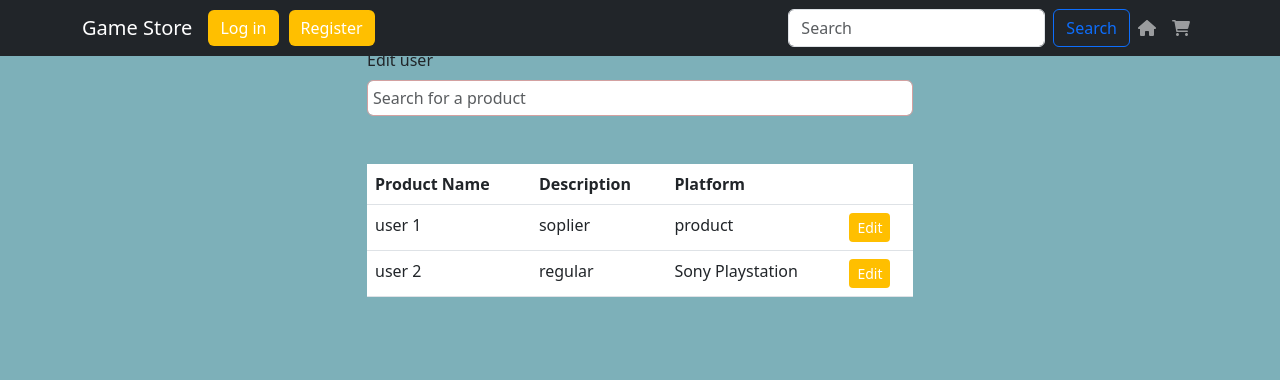
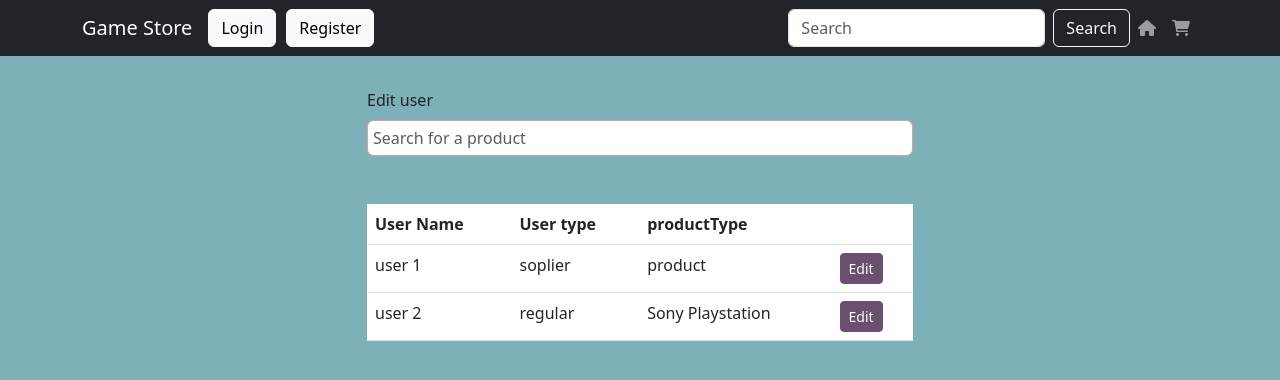
Before and after one commit to Wahalez/dddm, a website: page frontend/view/adminUser.html in a window 1280 px wide. Drawn offline with nearby package versions, Linux system fonts and the light colour scheme.

Commit message:
admin +primary css

```diff
--- a/frontend/controller/admin.js
+++ b/frontend/controller/admin.js
@@ -4,12 +4,12 @@ $(document).ready(function () {
       // Sample data for demonstration
       const products = [
         {
-          type: "user 1",
+          userName: "user 1",
           userType: "soplier",
           productType: "product",
         },
         {
-          type: "user 2",
+          userName: "user 2",
           userType: "regular",
           productType: "Sony Playstation",
         },
@@ -25,7 +25,7 @@ $(document).ready(function () {
         const row = $("<tr></tr>");
 
         // Add table cells for each product property
-        row.append(`<td>${product.type}</td>`);
+        row.append(`<td>${product.userName}</td>`);
         row.append(`<td>${product.userType}</td>`);
         row.append(`<td>${product.productType}</td>`);
 
@@ -35,7 +35,7 @@ $(document).ready(function () {
           .addClass("btn btn-primary btn-sm")
           .click(function () {
             // Handle the edit button click event here
-            console.log(`Edit button clicked for ${product.name}`);
+            console.log(`Edit button clicked for ${product.userName}`);
 
             // Create the modal popup
             const modal = $("<div></div>")
@@ -72,7 +72,7 @@ $(document).ready(function () {
             const modalTitle = $("<h5></h5>")
               .addClass("modal-title")
               .attr("id", "editModalLabel")
-              .text(`Edit Product: ${product.name}`)
+              .text(`Edit Product: ${product.userName}`)
               .appendTo(modalHeader);
 
             // Create the modal body
@@ -119,13 +119,10 @@ $(document).ready(function () {
             // Handle the save button click event
             saveButton.click(function () {
               // Get the updated values from the form
-              const updatedProduct = {
-                name: $("#editProductName").val(),
-                description: $("#editDescription").val(),
-                price: parseFloat($("#editPrice").val()),
-                stock: parseInt($("#editStock").val()),
-                category: $("#editCategory").val(),
-                platform: $("#editPlatform").val(),
+              const updatedUusr = {
+                userName: $("#editProductName").val(),
+                userType: $("#editDescription").val(),
+                productType: parseInt($("#editStock").val()),
               };
 
               // Perform any necessary update operations with the updated product data
@@ -148,7 +145,6 @@ $(document).ready(function () {
         $("#productTableBody").append(row);
       }
     }
-
     // Call the function to populate the product table
     populateProductTable();
   });
--- a/frontend/controller/index.js
+++ b/frontend/controller/index.js
@@ -51,8 +51,6 @@ function refreshPage() {
 // console.log(searchnameValue);
 
 
-
-
 //dan
 function uploadImage(event) {
   event.preventDefault();
--- /dev/null
+++ b/frontend/css/admin.css
@@ -0,0 +1,23 @@
+.btn-outline-primary {
+    --bs-btn-color: #ffbf00 !important;
+    --bs-btn-border-color: #ffbf00 !important;
+    --bs-btn-hover-color: #ffffff !important;
+    --bs-btn-hover-bg: ##ffbf00 !important;
+    --bs-btn-hover-border-color: #ffbf00 !important;
+    --bs-btn-focus-shadow-rgb: 13,110,253;
+    --bs-btn-active-color: #ffffff !important;
+    --bs-btn-active-bg: #ffbf00 !important;
+    --bs-btn-active-border-color: #ffbf00 !important;
+    --bs-btn-active-shadow: inset 0 3px 5px rgb(255, 255, 255);
+    --bs-btn-disabled-color: #ffbf00 !important;
+    --bs-btn-disabled-bg: transparent;
+    --bs-btn-disabled-border-color: #ffbf00 !important;
+    --bs-gradient: none;
+}
+.header {
+  margin-bottom: 20px;
+}
+
+#EditUser {
+  margin-top: 40px;
+}
--- a/frontend/css/index.css
+++ b/frontend/css/index.css
@@ -65,13 +65,18 @@ input[type="email"] {
   margin-top: 30px;
 }
 .btn-primary {
-  --bs-btn-bg: #ffbf00 !important;
-  --bs-btn-border-color: #ffbf00 important;
-  --bs-btn-hover-bg: #ffbf00 important;
-  --bs-btn-hover-border-color: #ffbf00 important;
-  --bs-btn-active-bg: #ffbf00 important;
-  --bs-btn-active-border-color: #ffbf00 important;
-  --bs-btn-disabled-bg: #ffbf00 important;
-  --bs-btn-active-shadow: inset 0 3px 5px rgba(0, 0, 0, 0.125) !important;
-  --bs-btn-disabled-border-color: #ffbf00 important;
+  --bs-btn-color: #fff;
+  --bs-btn-bg: #6b4f6e !important;
+  --bs-btn-border-color: #6b4f6e !important;
+  --bs-btn-hover-color: #fff;
+  --bs-btn-hover-bg: #976d9b !important;
+  --bs-btn-hover-border-color: #bf77c6 !important;
+  --bs-btn-focus-shadow-rgb: 49,132,253;
+  --bs-btn-active-color: #fff;
+  --bs-btn-active-bg: #bf77c6 !important;
+  --bs-btn-active-border-color: #976d9b !important;
+  --bs-btn-active-shadow: inset 0 3px 5px rgba(0, 0, 0, 0.125);
+  --bs-btn-disabled-color: #fff;
+  --bs-btn-disabled-bg: #6b4f6e !important;
+  --bs-btn-disabled-border-color: #6b4f6e !important;
 }
--- a/frontend/view/adminUser.html
+++ b/frontend/view/adminUser.html
@@ -14,7 +14,7 @@
       href="https://code.jquery.com/ui/1.12.1/themes/base/jquery-ui.css"
     />
     <link rel="stylesheet" href="./../css/index.css" />
-    <link rel="stylesheet" href="./../css/product.css" />
+    <link rel="stylesheet" href="./../css/admin.css" />
     <script src="https://code.jquery.com/jquery-3.6.0.min.js"></script>
     <script src="https://code.jquery.com/ui/1.12.1/jquery-ui.js"></script>
     <script src="./../api/Api.js"></script>
@@ -24,53 +24,36 @@
   </head>
 
   <body>
-    <header id="header" class="fixed-top">
+    <header id="header"  class="fixed-top">
       <nav class="navbar navbar-expand-lg navbar-dark bg-dark">
           <div class="container">
               <a class="navbar-brand" href="#">Game Store</a>
-          <button id="loginBtn" class="btn btn-primary">Log in</button>
-          <button id="registerbtn" class="btn btn-primary btn-spacing">
-            Register
-          </button>
+              <button id="loginBtn" class="btn btn-light">Login</button>
+              <button id="registerBtn" class="btn btn-light btn-spacing">Register</button>
               <form class="d-flex ms-auto">
-            <input
-              id="search"
-              class="form-control me-2"
-              type="search"
-              placeholder="Search"
-              aria-label="Search"
-            />
-            <button class="btn btn-outline-primary" type="submit">
-              Search
-            </button>
+                  <input id="search" class="form-control me-2" type="search" placeholder="Search" aria-label="Search">
+                  <button class="btn btn-outline-light" type="submit">Search</button>
               </form>
               <ul class="navbar-nav">
                   <li class="nav-item">
-              <a id="homebtn" class="nav-link" href="#">
-                <i class="fas fa-home"></i>
-              </a>
+                      <a id="homeBtn" class="nav-link" onclick="refreshPage()"><i class="fas fa-home"></i></a>
                   </li>
                   <li class="nav-item">
-              <a class="nav-link" href="#">
-                <i class="fas fa-shopping-cart"></i>
-              </a>
+                      <a id="cartBtn" class="nav-link"><i class="fas fa-shopping-cart"></i></a>
                   </li>
               </ul>
           </div>
       </nav>
       </header>
-
-
-
-    <div class="container mt-5">
+    <div class="container mt-5" id="main">
       <div class="row justify-content-center">
         <div class="col-md-6">
           <table class="table mt-5">
             <thead>
               <tr>
-                <th scope="col">Product Name</th>
-                <th scope="col">Description</th>
-                <th scope="col">Platform</th>
+                <th scope="col">User Name</th>
+                <th scope="col">User type</th>
+                <th scope="col">productType</th>
                 <th scope="col"></th>
               </tr>
             </thead>
@@ -78,14 +61,9 @@
               <!-- Table rows for products will be dynamically added here -->
               <theader>
                 <div class="mb-3">
-                  <label for="Edit product" class="form-label" id="Editproduct">Edit user</label>
+                  <label for="Edit product" class="form-label" id="EditUser">Edit user</label>
                 <div class="mb-2">
-                  <input
-                    type="text"
-                    id="searchBar"
-                    class="form-control"
-                    placeholder="Search for a product"
-                  />
+                  <input type="text" id="searchBar" class="form-control"  placeholder="Search for a product"/>
                 </div>
               </theader>
             </tbody>
@@ -93,7 +71,5 @@
         </div>
       </div>
     </div>
-
-    <script src="../controller/maintain_product.js"></script>
   </body>
 </html>
```
Also changed, not shown: backend/routes/routes.js (+0 -16 lines), frontend/view/cart.html (+7 -21 lines), frontend/view/login.html (+9 -21 lines), frontend/view/newPoduct.html (+6 -10 lines), frontend/view/register.html (+5 -5 lines). Lines whose indentation alone changed are shown as unchanged.
